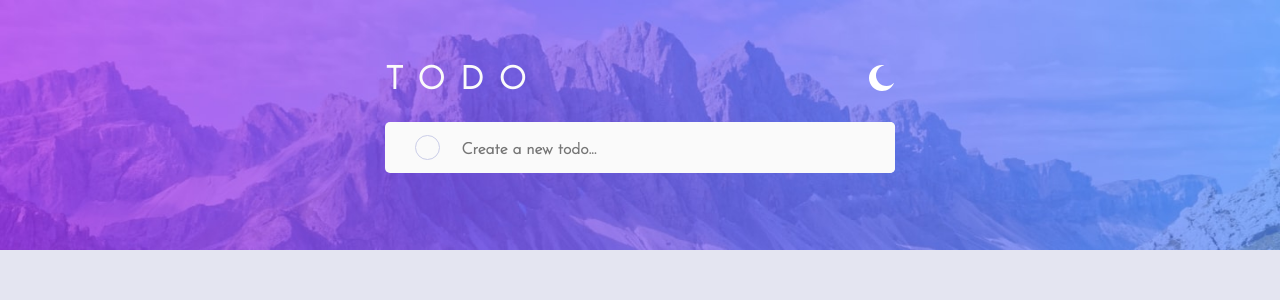
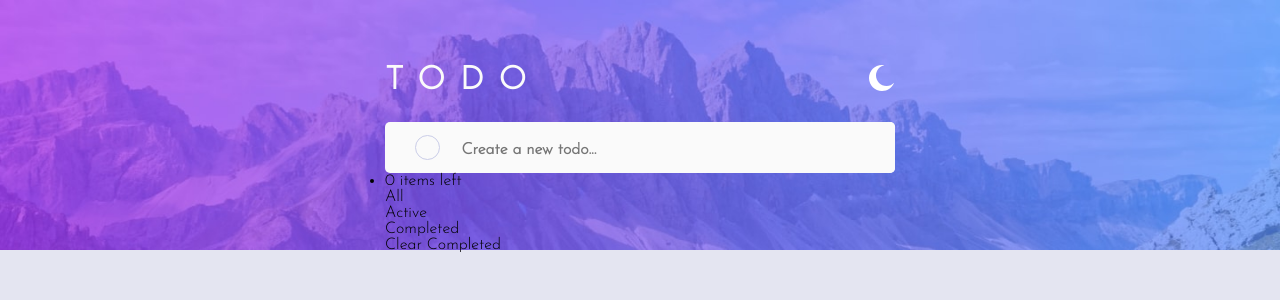
Before and after one commit to Romario-Negreiros/Todo-App, a React (Create React App) app: page / in a window 1280 px wide. Shown: the top 300 px of the page. Built offline with nearby package versions, Linux system fonts and the light colour scheme.

Commit message:
management mechanisms done

```diff
--- a/src/App.js
+++ b/src/App.js
@@ -4,9 +4,12 @@ import InputTask from './InputTask.js'
 import Task from './Task.js'
 import Manager from './Manager.js'
 
+let state = ''
 function App() {
   const [toDo, setToDo] = useState('')
   const [states, setState] = useState('')
+  const [filters, setFilter] = useState('')
+  const tasksList = []
   // Function that receives the task from the input component
   // And then refresh the tasks
   const sendTask = task => {
@@ -35,30 +38,92 @@ function App() {
       setState(updateStates)
     }
   }
+  // Management functions
+  const seeAllTasks = () => {
+    state = 'All Tasks'
+    setFilter(toDo)
+    console.log('Now seeing all tasks!')
+  }
+  const seeActiveTasks = () => {
+    state = 'Active Tasks'
+    if (toDo === '') console.error('Todo list is empty')
+    else {
+      const activeTasks = toDo.filter(v => !states.includes(v))
+      setFilter(activeTasks)
+      console.log('Now seeing active tasks only!')
+    }
+  }
+  const seeCompletedTasks = () => {
+    state = 'Completed Tasks'
+    if (toDo === '') console.error('Todo list is still empty')
+    else {
+      const completedTasks = toDo.filter(v => states.includes(v))
+      setFilter(completedTasks)
+      console.log('Now seeing completed tasks only!')
+    }
+  }
+  const clearCompletedTasks = () => {
+    state = ''
+    if (toDo === '') console.error('Todo list is still empty')
+    else {
+      const clearCompletedTasks = toDo.filter(v => !states.includes(v))
+      setToDo(clearCompletedTasks)
+      console.log('Completed tasks deleted from tasks list!')
+    }
+  }
   // Creating the task components, and passing the props
+  if (state === '') {
+    console.log('eu aqui')
     const getAllTasks = [...toDo]
-  const tasksList = getAllTasks.map((v, i) => {
+    getAllTasks.forEach((v, i) => {
       if (states.includes(v)) {
-      return <Task
+        tasksList.push(<Task
           key={i} index={i} task={v}
           deleteTask={deleteTask}
           taskHasBeenDone={taskHasBeenDone}
-        completed={true} />
+          completed={true}
+          state={state} />)
       } else {
-      return <Task
+        tasksList.push(<Task
           key={i} index={i} task={v}
           deleteTask={deleteTask}
           taskHasBeenDone={taskHasBeenDone}
-        completed={false} />
+          completed={false}
+          state={state} />)
       }
     })
+  } else {
+    const getAllTasks = [...filters]
+    getAllTasks.forEach((v, i) => {
+      if (states.includes(v)) {
+        tasksList.push(<Task
+          key={i} index={i} task={v}
+          deleteTask={deleteTask}
+          taskHasBeenDone={taskHasBeenDone}
+          completed={true}
+          state={state} />)
+      } else {
+        tasksList.push(<Task
+          key={i} index={i} task={v}
+          deleteTask={deleteTask}
+          taskHasBeenDone={taskHasBeenDone}
+          completed={false}
+          state={state} />)
+      }
+    })
+  }
   return (
     <section>
       <InputTask sendTask={sendTask} />
 
       <ul className="c-tasksList">
-
         {tasksList}
+        <Manager
+          length={toDo.length}
+          seeAllTasks={seeAllTasks}
+          seeActiveTasks={seeActiveTasks}
+          seeCompletedTasks={seeCompletedTasks}
+          clearCompletedTasks={clearCompletedTasks} />
       </ul>
     </section>
   )
```
Lines whose indentation alone changed are shown as unchanged.
